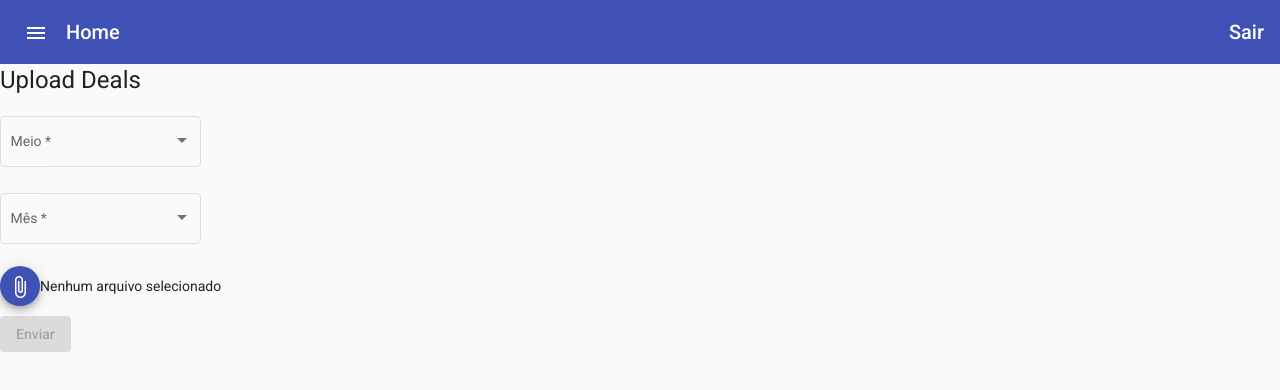
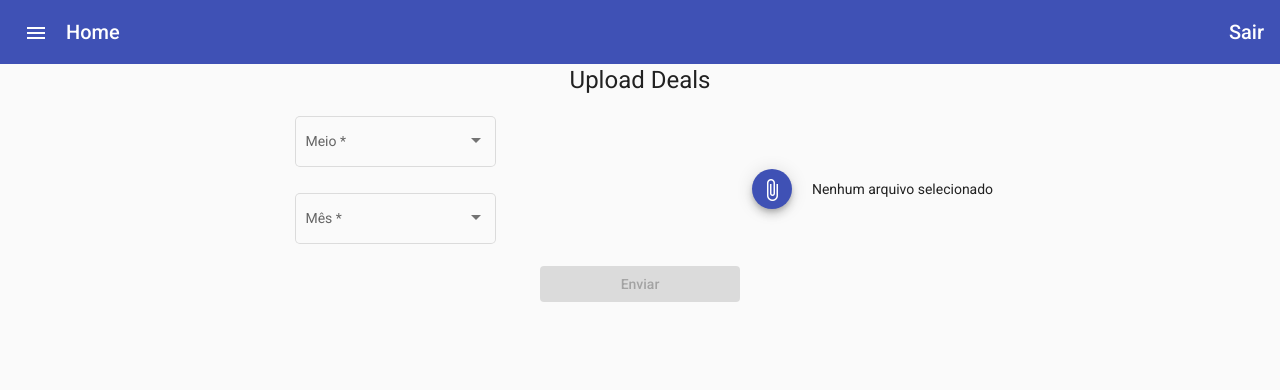
Before and after one commit to V-Tomanik/DataPlataform, an Angular app: page /deals in a window 1280 px wide. Shown: the top 390 px of the page. Built offline with nearby package versions, Linux system fonts and the light colour scheme.

Commit message:
melhorando layout forms

```diff
--- a/src/app/entregas/forms/deals/deals.component.css
+++ b/src/app/entregas/forms/deals/deals.component.css
@@ -1,8 +1,35 @@
+h1{
+  text-align: center;
+}
+
+form{
+	display:grid;
+	align-items:center;
+}
+
+
+#input_forms{
+	grid-column:1/2;
+	justify-self:end;
+	margin-right: 20%;
+}
+
+#files_form{
+	grid-column:2/3;
+	justify-self:start;
+	margin-left: 20%;
+}
+
+#send_form{
+	grid-column:1/3;
+	width: 200px;
+	justify-self: center;
+}
+
 .file-input{
 	display:  none;
 }
 
-.file-upload{
-
-	margin-bottom: 10px;
+.file-upload button{
+	margin-right: 20px;
 }
--- a/src/app/entregas/forms/deals/deals.component.html
+++ b/src/app/entregas/forms/deals/deals.component.html
@@ -3,6 +3,8 @@
 	<h1>Upload Deals</h1>
 
 	<form [formGroup]="dealsForm" #form="ngForm">
+
+		<div id="input_forms">
 
 			<div>
 				<mat-form-field appearance="outline">
@@ -40,10 +42,11 @@
 				</mat-form-field>
 			</div>
 
-		<div>
-			<input 	class ="file-input" type="file" formControlName="files" [multiple]=true
+		</div>
+
+		<div id="files_form">
+			<input 	class ="file-input" type="file" [multiple]=true
 								(change)="onFileSelected($event)" #fileUploadInput>
-		</div>
 
 			<div class="file-upload">
 
@@ -54,15 +57,17 @@
 				<span *ngIf="filesNames.length==0">Nenhum arquivo selecionado</span>
 			</div>
 
-
 			<div *ngFor="let file of filesNames;let i =index">
 				<span>{{file}}</span>
 				<button class="mdc-button" (click)="removeFile(i)">
 				<span class="mdc-button__label">Remover</span>
 				</button>
+			</div>
 
+			<button *ngIf="filesNames.length>0">Verificar Arquivos</button>
 		</div>
-		<button mat-raised-button  (click)="onSubmit(form)"
+
+		<button id="send_form" mat-raised-button (click)="onSubmit(form)"
 						[disabled]='!dealsForm.valid'>Enviar</button>
 
 
--- a/src/app/entregas/forms/deals/deals.component.ts
+++ b/src/app/entregas/forms/deals/deals.component.ts
@@ -13,8 +13,8 @@ export class DealsComponent implements OnInit {
 
 	formData = new FormData;
 
-	selectedFiles:File[]=[];
-	filesNames: string[]=[];
+	selectedFiles:File[] =[];
+	filesNames:string[] =[];
 
   constructor(private formBuilder: FormBuilder,
 						  private formService: FormService){
@@ -37,6 +37,11 @@ export class DealsComponent implements OnInit {
 			*
 			*/
 
+			Array.prototype.forEach.call(this.selectedFiles, child => {
+				this.formData.append('file',child)});
+
+			this.dealsForm.patchValue({'files':this.formData})
+
 			const result = this.formService.uploadFile(this.dealsForm)
 			if (result == null) {
 				alert("nenhum arquivo selecionado")
@@ -49,16 +54,22 @@ export class DealsComponent implements OnInit {
 			this.selectedFiles=[];
 			this.filesNames=[];
 	}
+
 	onFileSelected(event:any){
 		/**
+			* Ativado toda vez que há uma mudança no input file
+		  *
 			* Função para adicionar o arquivo selectionado na lista de arquivos
-			* Ativado toda vez que há uma mudança no input file
 			*/
 			this.filesNames=[]
+
+			//Adiciona os valores atuais e os arquivos dos eventos
 			this.selectedFiles = [...this.selectedFiles,...event.target.files];
+
+			//Atualiza a lista com nomes de arquivos
 			Array.prototype.forEach.call(this.selectedFiles, child => {
 				this.filesNames.push(child.name)});
-		}
+	}
 
 
 
@@ -67,4 +78,4 @@ export class DealsComponent implements OnInit {
 		this.filesNames.splice(file_index,1)
 	}
 
-	}
+}
--- a/src/app/entregas/services/forms.service.ts
+++ b/src/app/entregas/services/forms.service.ts
@@ -16,7 +16,8 @@ export class FormService{
 		//Pega o arquivo
 		//const file:File = event.target.files[0]	;
 
-		if (event.value.files != null){
+		console.log(event);
+		if (false){
 			return interval(1000);
 	}
 		return null
```
Lines whose indentation alone changed are shown as unchanged.
